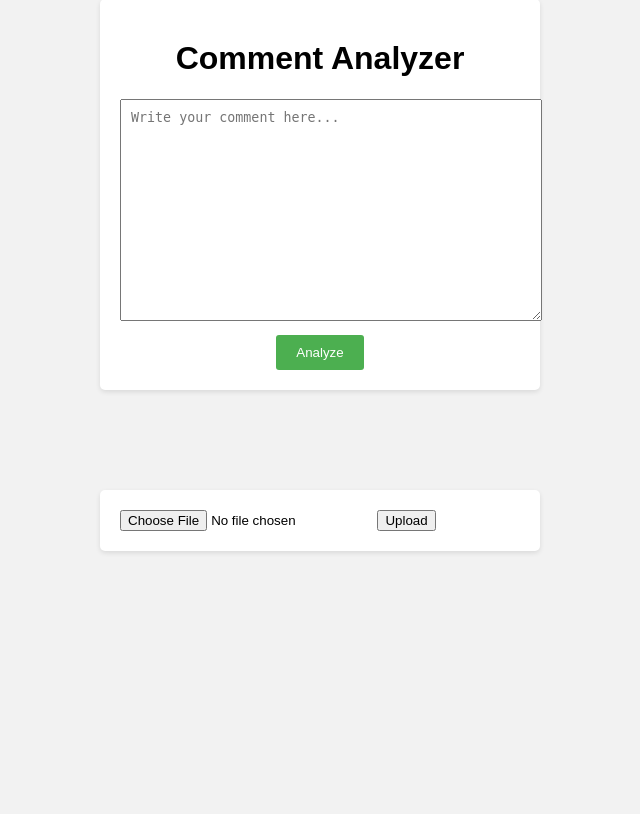
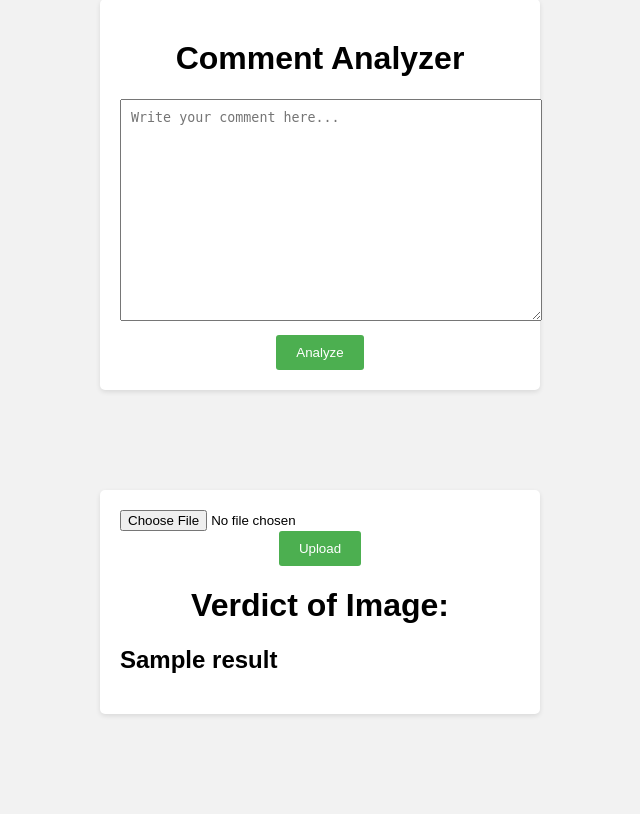
Before and after one commit to Akash265/VERITAS, a Flask app: template templates/index.html in a window 1280 px wide. Shown: the part 101-915 px from the top of the page, without its empty margins (320-960 px from the left). Before the commit the page ends 654 px from the top, so only its background shows below. Run offline with Flask 3, Linux system fonts and the light colour scheme; the template is opened without the code that fills it: most values are stand-ins (such as "Sample title", 1, 10 or a date in 2020).

Commit message:
fixed inability to get verdict of image

```diff
--- a/main.py
+++ b/main.py
@@ -42,7 +42,7 @@ def analyze():
     return jsonify({'analysis': analysis_result})
 
 @app.route('/analyseImage', methods = ['POST'])
-def success():
+def analyseImage():
     if request.method == 'POST':
         f = request.files['file']
         f.save(f.filename)
@@ -66,23 +66,28 @@ def success():
         spoof = likelihood_name[safe.spoof]
         violence = likelihood_name[safe.violence]
         racy = likelihood_name[safe.racy]
-        negativeList = ['UNLIKELY', 'POSSIBLE',
+
+        negativeList = ['POSSIBLE',
                     'LIKELY', 'VERY_LIKELY']
 
         os.remove(f.filename)
         result = "This is cyberbullying material"
 
-        for i in range(4):
+        for i in range(3):
             if adult == negativeList[i]:
-                return jsonify({'analysis': result})
+                return render_template("index.html", result = result)
+
             if spoof == negativeList[i]:
-                return jsonify({'analysis': result})
+                return render_template("index.html", result = result)
+
             if violence == negativeList[i]:
-                return jsonify({'analysis': result})
+                return render_template("index.html", result = result)
+
             if racy == negativeList[i]:
-                return jsonify({'analysis': result})
+                return render_template("index.html", result = result)
 
-        return jsonify({'analysis': "This is not cyberbullying material"})
+        result = "This is not cyberbullying material"
+        return render_template("index.html", result = result)
 
 if __name__ == '__main__':
     app.run(debug=True)
--- a/static/script.js
+++ b/static/script.js
@@ -19,32 +19,3 @@ function analyzeComment() {
     alert('An error occurred during analysis.');
   });
 }
-
-function analyseImage() {
-    alert("Function is called");
-    const formData = new FormData();
-    const files = document.getElementById("file");
-    formData.append("file", files.files[0]);
-    const requestOptions = {
-        headers: {
-            "Content-Type": files.files[0].contentType,
-        },
-        mode: "no-cors",
-        method: "POST",
-        files: files.files[0],
-        body: formData,
-    };
-    fetch("/analyseImage", requestOptions)
-    .then(response => response.json())
-    .then(data => {
-      // Display the analysis result in a pop-up
-      alert('Analysis Result:\n' + data.analysis);
-    })
-    .catch(error => {
-      console.error('Error:', error);
-      alert('An error occurred during analysis.');
-    });
-}
-
-const imageButton = document.querySelector('.btn')
-imageButton.addEventListener('submit', analyseImage)
--- a/templates/index.html
+++ b/templates/index.html
@@ -17,8 +17,11 @@
         <div class="image">
             <form action = "/analyseImage" method = "post" enctype="multipart/form-data">
                 <input type="file" name="file" />
-                <input type = "submit" value="Upload" class="btn">
+                <button>Upload</button>
+
             </form>
+            <h1>Verdict of Image:</h1>
+            <h2>{{result}}</h2>
         </div>
     </div>
     <script src="../static/script.js"></script>
```
